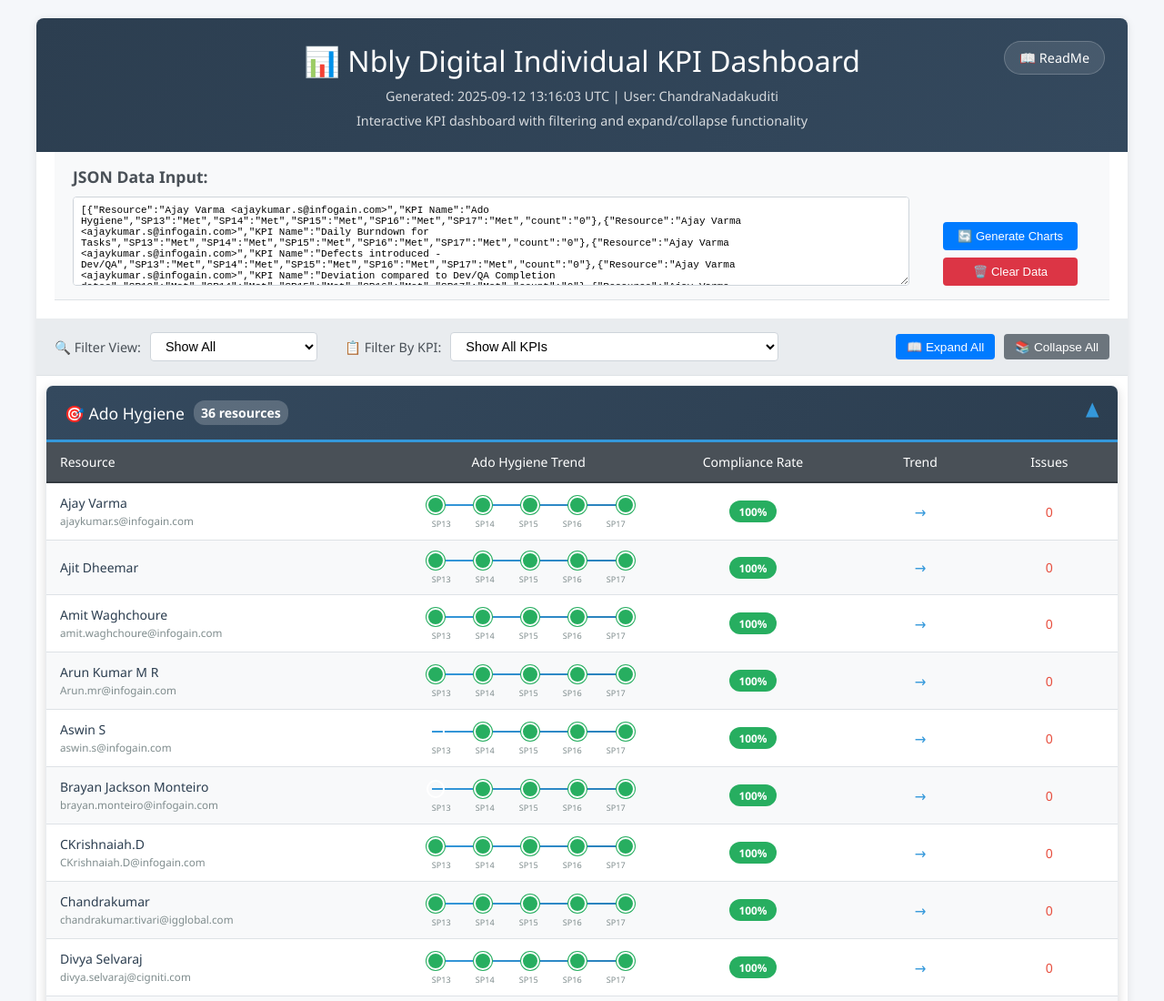
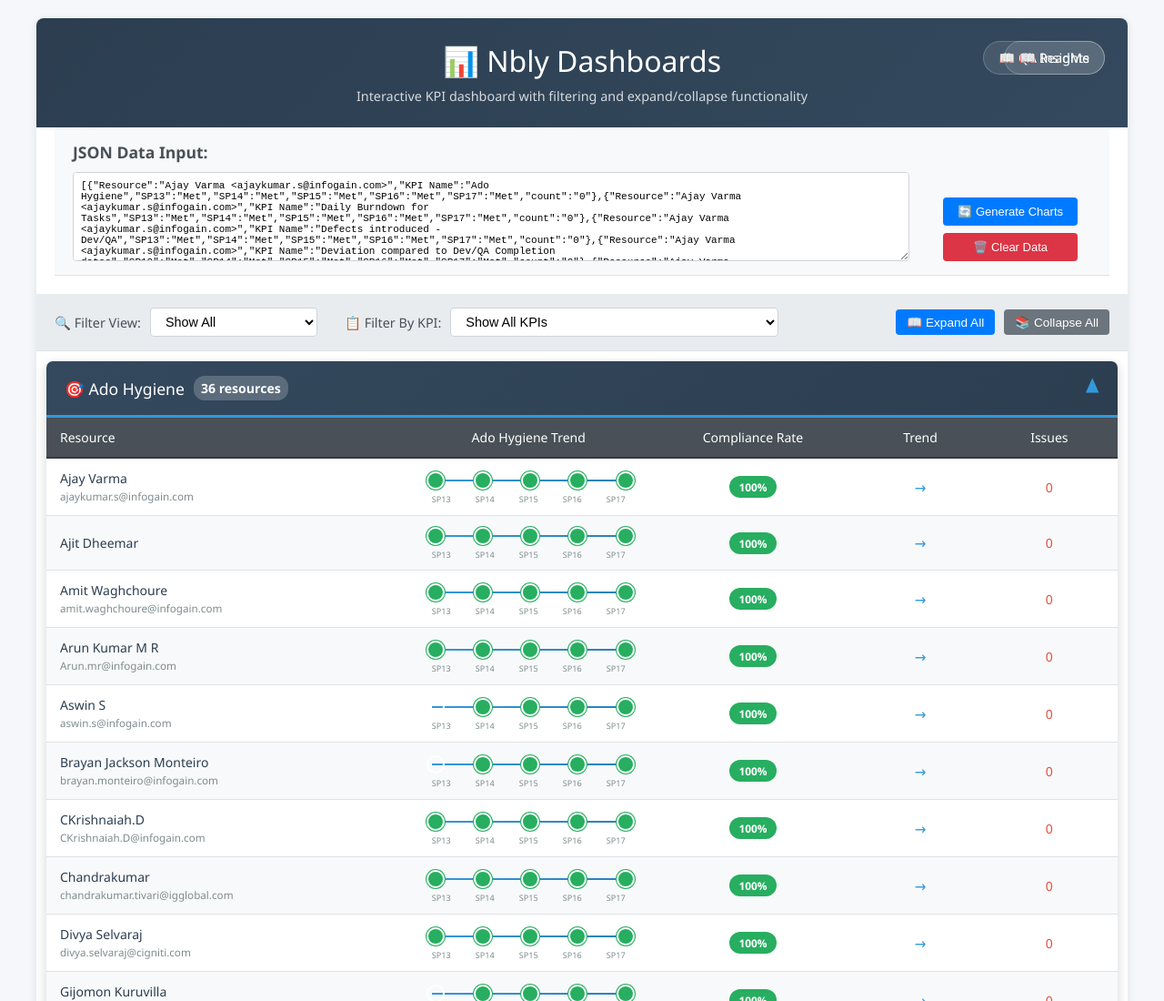
Before and after one commit to Infogain-GenAI/IndividualKPI, a plain HTML site: page index.html in a window 1280 px wide. Shown: the top 1100 px of the page at 91% size. Drawn offline with Linux system fonts and the light colour scheme.

Commit message:
Add QA Insights

```diff
--- a/index.html
+++ b/index.html
@@ -446,11 +446,13 @@
 <body>
     <div class="container">
         <div class="header">
+            <a href="QA_Insights.html" target="_blank" class="readme-link">
+                📖 QA Insights
+            </a>
             <a href="readme.html" target="_blank" class="readme-link">
                 📖 ReadMe
             </a>
-            <h1>📊 Nbly Digital Individual KPI Dashboard </h1>
-            <p>Generated: 2025-09-12 13:16:03 UTC | User: ChandraNadakuditi</p>
+            <h1>📊 Nbly Dashboards </h1>
             <p>Interactive KPI dashboard with filtering and expand/collapse functionality</p>
         </div>
 
```
